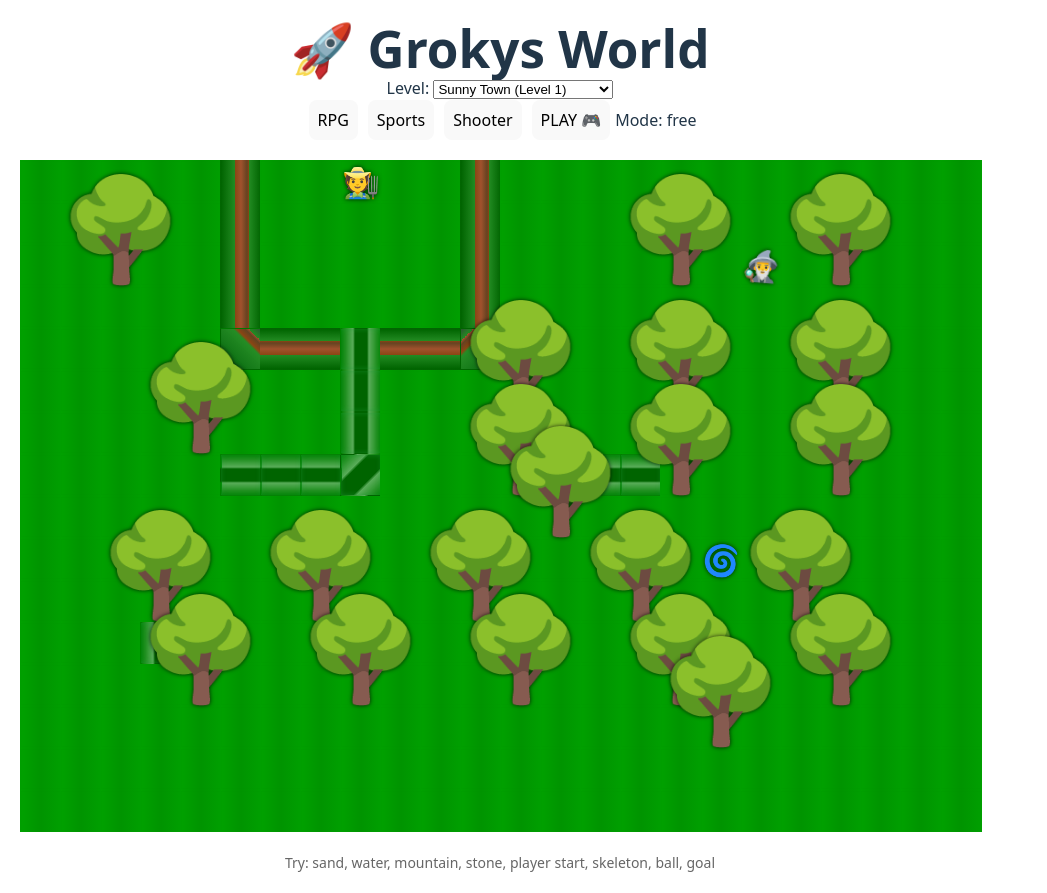
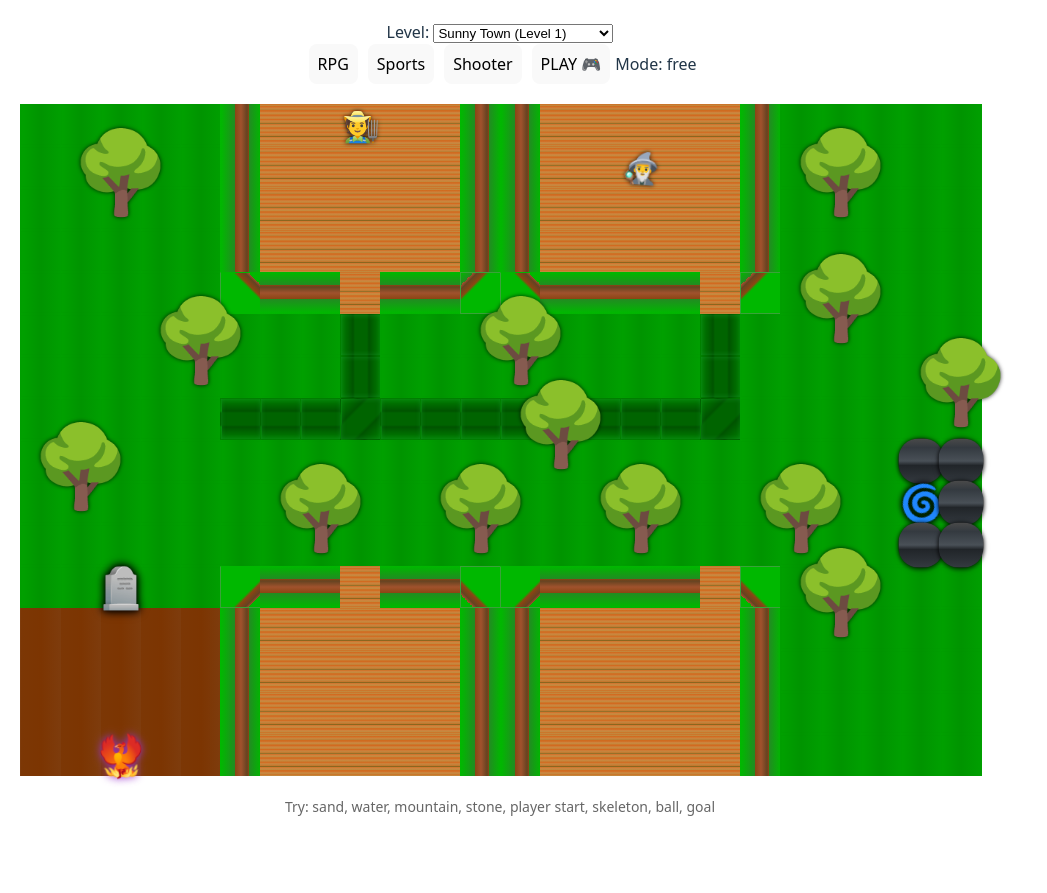
Before and after one commit to MagicalHex/GrokysWorld, a React (Vite) app: page / in a window 1280 px wide. Shown: the whole page, without its empty margins (0-1047 px from the left). After the commit the page ends 837 px from the top, so only its background shows below. Built offline with nearby package versions, Linux system fonts and the light colour scheme.

Commit message:
added more objects and terrains. Made it possible to add 'stone' as pure css and not emoji

```diff
--- a/public/maps/town.json
+++ b/public/maps/town.json
@@ -1,49 +1,47 @@
 {
   "name": "Sunny Town",
   "grid": [
-    ["lightgrass", "lightgrass", "lightgrass", "lightgrass", "lightgrass", "timberwallup", "lightgrass", "lightgrass", "lightgrass", "lightgrass", "lightgrass", "timberwallup", "lightgrass", "lightgrass", "lightgrass", "lightgrass", "lightgrass", "lightgrass", "lightgrass", "lightgrass", "lightgrass", "lightgrass", "lightgrass", "lightgrass"],
-    ["lightgrass", "lightgrass", "lightgrass", "lightgrass", "lightgrass", "timberwallup", "lightgrass", "lightgrass", "lightgrass", "lightgrass", "lightgrass", "timberwallup", "lightgrass", "lightgrass", "lightgrass", "lightgrass", "lightgrass", "lightgrass", "lightgrass", "lightgrass", "lightgrass", "lightgrass", "lightgrass", "lightgrass"],
-    ["lightgrass", "lightgrass", "lightgrass", "lightgrass", "lightgrass", "timberwallup", "lightgrass", "lightgrass", "lightgrass", "lightgrass", "lightgrass", "timberwallup", "lightgrass", "lightgrass", "lightgrass", "lightgrass", "lightgrass", "lightgrass", "lightgrass", "lightgrass", "lightgrass", "lightgrass", "lightgrass", "lightgrass"],
-    ["lightgrass", "lightgrass", "lightgrass", "lightgrass", "lightgrass", "timberwallup", "lightgrass", "lightgrass", "lightgrass", "lightgrass", "lightgrass", "timberwallup", "lightgrass", "lightgrass", "lightgrass", "lightgrass", "lightgrass", "lightgrass", "lightgrass", "lightgrass", "lightgrass", "lightgrass", "lightgrass", "lightgrass"],
-    ["lightgrass", "lightgrass", "lightgrass", "lightgrass", "lightgrass", "timberwallcornerleft", "timberwallside", "timberwallside", "grasspathup", "timberwallside", "timberwallside", "timberwallcornerright", "lightgrass", "lightgrass", "lightgrass", "lightgrass", "lightgrass", "lightgrass", "lightgrass", "lightgrass", "lightgrass", "lightgrass", "lightgrass", "lightgrass"],
-    ["lightgrass", "lightgrass", "lightgrass", "lightgrass", "lightgrass", "lightgrass", "lightgrass", "lightgrass", "grasspathup", "lightgrass", "lightgrass", "lightgrass", "lightgrass", "lightgrass", "lightgrass", "lightgrass", "lightgrass", "lightgrass", "lightgrass", "lightgrass", "lightgrass", "lightgrass", "lightgrass", "lightgrass"],
-    ["lightgrass", "lightgrass", "lightgrass", "lightgrass", "lightgrass", "lightgrass", "lightgrass", "lightgrass", "grasspathup", "lightgrass", "lightgrass", "lightgrass", "lightgrass", "lightgrass", "lightgrass", "lightgrass", "lightgrass", "lightgrass", "lightgrass", "lightgrass", "lightgrass", "lightgrass", "lightgrass", "lightgrass"],
-    ["lightgrass", "lightgrass", "lightgrass", "lightgrass", "lightgrass", "grasspathside", "grasspathside", "grasspathside", "grasspathcornerright", "lightgrass", "lightgrass", "lightgrass", "lightgrass", "grasspathside", "grasspathside", "grasspathside", "lightgrass", "lightgrass", "lightgrass", "lightgrass", "lightgrass", "lightgrass", "lightgrass", "lightgrass"],
+    ["lightgrass", "lightgrass", "lightgrass", "lightgrass", "lightgrass", "timberwallup", "timberfloor", "timberfloor", "timberfloor", "timberfloor", "timberfloor", "timberwallup", "timberwallup", "timberfloor", "timberfloor", "timberfloor", "timberfloor", "timberfloor", "timberwallup", "lightgrass", "lightgrass", "lightgrass", "lightgrass", "lightgrass"],
+    ["lightgrass", "lightgrass", "lightgrass", "lightgrass", "lightgrass", "timberwallup", "timberfloor", "timberfloor", "timberfloor", "timberfloor", "timberfloor", "timberwallup", "timberwallup", "timberfloor", "timberfloor", "timberfloor", "timberfloor", "timberfloor", "timberwallup", "lightgrass", "lightgrass", "lightgrass", "lightgrass", "lightgrass"],
+    ["lightgrass", "lightgrass", "lightgrass", "lightgrass", "lightgrass", "timberwallup", "timberfloor", "timberfloor", "timberfloor", "timberfloor", "timberfloor", "timberwallup", "timberwallup", "timberfloor", "timberfloor", "timberfloor", "timberfloor", "timberfloor", "timberwallup", "lightgrass", "lightgrass", "lightgrass", "lightgrass", "lightgrass"],
+    ["lightgrass", "lightgrass", "lightgrass", "lightgrass", "lightgrass", "timberwallup", "timberfloor", "timberfloor", "timberfloor", "timberfloor", "timberfloor", "timberwallup", "timberwallup", "timberfloor", "timberfloor", "timberfloor", "timberfloor", "timberfloor", "timberwallup", "lightgrass", "lightgrass", "lightgrass", "lightgrass", "lightgrass"],
+    ["lightgrass", "lightgrass", "lightgrass", "lightgrass", "lightgrass", "timberwallcornerleft", "timberwallside", "timberwallside", "timberfloor", "timberwallside", "timberwallside", "timberwallcornerright", "timberwallcornerleft", "timberwallside", "timberwallside", "timberwallside", "timberwallside", "timberfloor", "timberwallcornerright", "lightgrass", "lightgrass", "lightgrass", "lightgrass", "lightgrass"],
+    ["lightgrass", "lightgrass", "lightgrass", "lightgrass", "lightgrass", "lightgrass", "lightgrass", "lightgrass", "grasspathup", "lightgrass", "lightgrass", "lightgrass", "lightgrass", "lightgrass", "lightgrass", "lightgrass", "lightgrass", "grasspathup", "lightgrass", "lightgrass", "lightgrass", "lightgrass", "lightgrass", "lightgrass"],
+    ["lightgrass", "lightgrass", "lightgrass", "lightgrass", "lightgrass", "lightgrass", "lightgrass", "lightgrass", "grasspathup", "lightgrass", "lightgrass", "lightgrass", "lightgrass", "lightgrass", "lightgrass", "lightgrass", "lightgrass", "grasspathup", "lightgrass", "lightgrass", "lightgrass", "lightgrass", "lightgrass", "lightgrass"],
+    ["lightgrass", "lightgrass", "lightgrass", "lightgrass", "lightgrass", "grasspathside", "grasspathside", "grasspathside", "grasspathcornerright", "grasspathside", "grasspathside", "grasspathside", "grasspathside", "grasspathside", "grasspathside", "grasspathside", "grasspathside", "grasspathcornerright", "lightgrass", "lightgrass", "lightgrass", "lightgrass", "lightgrass", "lightgrass"],
     ["lightgrass", "lightgrass", "lightgrass", "lightgrass", "lightgrass", "lightgrass", "lightgrass", "lightgrass", "lightgrass", "lightgrass", "lightgrass", "lightgrass", "lightgrass", "lightgrass", "lightgrass", "lightgrass", "lightgrass", "lightgrass", "lightgrass", "lightgrass", "lightgrass", "lightgrass", "lightgrass", "lightgrass"],
     ["lightgrass", "lightgrass", "lightgrass", "lightgrass", "lightgrass", "lightgrass", "lightgrass", "lightgrass", "lightgrass", "lightgrass", "lightgrass", "lightgrass", "lightgrass", "lightgrass", "lightgrass", "lightgrass", "lightgrass", "lightgrass", "lightgrass", "lightgrass", "lightgrass", "lightgrass", "lightgrass", "lightgrass"],
     ["lightgrass", "lightgrass", "lightgrass", "lightgrass", "lightgrass", "lightgrass", "lightgrass", "lightgrass", "lightgrass", "lightgrass", "lightgrass", "lightgrass", "lightgrass", "lightgrass", "lightgrass", "lightgrass", "lightgrass", "lightgrass", "lightgrass", "lightgrass", "lightgrass", "lightgrass", "lightgrass", "lightgrass"],
-    ["lightgrass", "lightgrass", "lightgrass", "grasspathup", "lightgrass", "lightgrass", "lightgrass", "lightgrass", "lightgrass", "lightgrass", "lightgrass", "lightgrass", "lightgrass", "lightgrass", "lightgrass", "lightgrass", "lightgrass", "lightgrass", "lightgrass", "lightgrass", "lightgrass", "lightgrass", "lightgrass", "lightgrass"],
-    ["lightgrass", "lightgrass", "lightgrass", "lightgrass", "lightgrass", "lightgrass", "lightgrass", "lightgrass", "lightgrass", "lightgrass", "lightgrass", "lightgrass", "lightgrass", "lightgrass", "lightgrass", "lightgrass", "lightgrass", "lightgrass", "lightgrass", "lightgrass", "lightgrass", "lightgrass", "lightgrass", "lightgrass"],
-    ["lightgrass", "lightgrass", "lightgrass", "lightgrass", "lightgrass", "lightgrass", "lightgrass", "lightgrass", "lightgrass", "lightgrass", "lightgrass", "lightgrass", "lightgrass", "lightgrass", "lightgrass", "lightgrass", "lightgrass", "lightgrass", "lightgrass", "lightgrass", "lightgrass", "lightgrass", "lightgrass", "lightgrass"],
-    ["lightgrass", "lightgrass", "lightgrass", "lightgrass", "lightgrass", "lightgrass", "lightgrass", "lightgrass", "lightgrass", "lightgrass", "lightgrass", "lightgrass", "lightgrass", "lightgrass", "lightgrass", "lightgrass", "lightgrass", "lightgrass", "lightgrass", "lightgrass", "lightgrass", "lightgrass", "lightgrass", "lightgrass"],
-    ["lightgrass", "lightgrass", "lightgrass", "lightgrass", "lightgrass", "lightgrass", "lightgrass", "lightgrass", "lightgrass", "lightgrass", "lightgrass", "lightgrass", "lightgrass", "lightgrass", "lightgrass", "lightgrass", "lightgrass", "lightgrass", "lightgrass", "lightgrass", "lightgrass", "lightgrass", "lightgrass", "lightgrass"]
+    ["lightgrass", "lightgrass", "lightgrass", "lightgrass", "lightgrass", "timberwallcornerleftup", "timberwallside", "timberwallside", "timberfloor", "timberwallside", "timberwallside", "timberwallcornerrightup", "timberwallcornerleftup", "timberwallside", "timberwallside", "timberwallside", "timberwallside", "timberfloor", "timberwallcornerrightup", "lightgrass", "lightgrass", "lightgrass", "lightgrass", "lightgrass"],
+    ["soilbrown", "soilbrown", "soilbrown", "soilbrown", "soilbrown", "timberwallup", "timberfloor", "timberfloor", "timberfloor", "timberfloor", "timberfloor", "timberwallup", "timberwallup", "timberfloor", "timberfloor", "timberfloor", "timberfloor", "timberfloor", "timberwallup", "lightgrass", "lightgrass", "lightgrass", "lightgrass", "lightgrass"],
+    ["soilbrown", "soilbrown", "soilbrown", "soilbrown", "soilbrown", "timberwallup", "timberfloor", "timberfloor", "timberfloor", "timberfloor", "timberfloor", "timberwallup", "timberwallup", "timberfloor", "timberfloor", "timberfloor", "timberfloor", "timberfloor", "timberwallup", "lightgrass", "lightgrass", "lightgrass", "lightgrass", "lightgrass"],
+    ["soilbrown", "soilbrown", "soilbrown", "soilbrown", "soilbrown", "timberwallup", "timberfloor", "timberfloor", "timberfloor", "timberfloor", "timberfloor", "timberwallup", "timberwallup", "timberfloor", "timberfloor", "timberfloor", "timberfloor", "timberfloor", "timberwallup", "lightgrass", "lightgrass", "lightgrass", "lightgrass", "lightgrass"],
+    ["soilbrown", "soilbrown", "soilbrown", "soilbrown", "soilbrown", "timberwallup", "timberfloor", "timberfloor", "timberfloor", "timberfloor", "timberfloor", "timberwallup", "timberwallup", "timberfloor", "timberfloor", "timberfloor", "timberfloor", "timberfloor", "timberwallup", "lightgrass", "lightgrass", "lightgrass", "lightgrass", "lightgrass"]
   ],
   "objects": {
     "8,0": "farmer",
     "2,2": "treeobject",
-    "18,2": "merchant",
-    "16,2": "treeobject",
+    "2,11": "gravestoneobject",
+    "15,1": "merchant",
     "20,2": "treeobject",
-    "12,5": "treeobject",
-    "16,5": "treeobject",
     "20,5": "treeobject",
     "4,6": "treeobject",
-    "12,7": "treeobject",
-    "16,7": "treeobject",
-    "20,7": "treeobject",
-    "3,10": "treeobject",
+    "12,6": "treeobject",
+    "23,7": "treeobject",
+    "1,9": "treeobject",
     "7,10": "treeobject",
     "11,10": "treeobject",
     "15,10": "treeobject",
     "19,10": "treeobject",
-    "4,12": "treeobject",
-    "8,12": "treeobject",
-    "12,12": "treeobject",
-    "16,12": "treeobject",
     "20,12": "treeobject",
     "10,9": "wizard",
     "13,8": "treeobject",
-    "17,13": "treeobject",
-    "17,9": "portal-to-2"
+    "22,9": "portal-to-2",
+    "22,8": "darkstoneobject",
+    "23,8": "darkstoneobject",
+    "23,9": "darkstoneobject",
+    "23,10": "darkstoneobject",
+    "22,10": "darkstoneobject",
+    "2,15": "phoenixbird"
   }
 }
--- a/public/maps/wilderness.json
+++ b/public/maps/wilderness.json
@@ -19,6 +19,23 @@
     ["darkgrass", "darkgrass", "darkgrass", "darkgrass", "darkgrass", "darkgrass", "darkgrass", "darkgrass", "darkgrass", "darkgrass", "darkgrass", "darkgrass", "darkgrass", "darkgrass", "darkgrass", "darkgrass", "darkgrass", "darkgrass", "darkgrass", "darkgrass", "darkgrass", "darkgrass", "darkgrass", "darkgrass"]
   ],
   "objects": {
-    "10,8": "darktreeobject"
+    "0,0": "portal-to-1",
+    "8,3": "darktreeobject",
+    "10,14": "darktreeobject",
+    "12,8": "darktreeobject",
+    "14,1": "darkpinetreeobject",
+    "19,8": "darkpinetreeobject",
+    "14,14": "darkpinetreeobject",
+    "16,8": "darktreeobject",
+    "18,10": "darkpinetreeobject",
+    "13,6": "darktreeobject",
+    "5,12": "darktreeobject",
+    "7,11": "darkpinetreeobject",
+    "20,4": "darktreeobject",
+    "22,7": "darkpinetreeobject",
+    "3,9": "darktreeobject",
+    "19,13": "darktreeobject",
+    "21,2": "spider",
+    "21,14": "spider"
   }
 }
--- a/src/App.jsx
+++ b/src/App.jsx
@@ -64,7 +64,7 @@
   return (
     <div className="App">
       <header>
-        <h1 className="grokysworld">🚀 Grokys World</h1>
+        {/* <h1 className="grokysworld">🚀 Grokys World</h1> */}
         <div>
           {renderSelector()}
           <button onClick={() => setMode('rpg')}>RPG</button>
--- a/src/components/EditWorld.css
+++ b/src/components/EditWorld.css
@@ -3,14 +3,15 @@
   gap: 0;
   margin: 0 auto;
   justify-content: center;
+    background: black;
 }
 
-.play-grid {
+/* .play-grid {
   display: grid;
   gap: 0;
   margin: 0 auto;
   justify-content: center;
-}
+} */
 
 .tile {
   border: 1px solid transparent;
--- a/src/components/Objects.css
+++ b/src/components/Objects.css
@@ -81,9 +81,11 @@
   filter: drop-shadow(0 0 4px #8B0000);
 }
 .object.spider {
-  font-size: 26px;
+font-size: 30px;
   animation: spider-crawl 1s ease-in-out infinite;
   filter: drop-shadow(0 0 3px #8B008B);
+  color: #383838;
+  text-shadow: 0px 0px 1px black;
 }
 /* === ITEMS === */
 .object.ball {
@@ -121,15 +123,40 @@
 
 /* === ENVIRONMENT === */
 .object.treeobject {
-  font-size: 100px;
+  font-size: 80px;
+  top: -50%;
+}
+.object.pinetreeobject {
+  font-size: 80px;
   top: -50%;
 }
 .object.darktreeobject {
-  font-size: 100px;
+  font-size: 80px;
   top: -50%;
   color: #00640087;
   /* background: black; */
   text-shadow: 0px 0px 10px black;
+}
+.object.darkpinetreeobject {
+  font-size: 80px;
+  top: -50%;
+  color: #00640087;
+  /* background: black; */
+  text-shadow: 0px 0px 10px black;
+}
+.object.gravestoneobject {
+  font-size: 40px;
+  text-shadow: 0px 0px 10px black;
+}
+.object.phoenixbird {
+  font-size: 40px;
+  animation: sway 3s ease-in-out infinite;
+  filter: drop-shadow(0 0 4px #9932CC);
+}
+.object.fireobject {
+  font-size: 35px;
+  animation: potion-bubble 3s ease-in-out infinite;
+  filter: drop-shadow(0 0 4px #9932CC);
 }
 /* === GOALS === */
 .object.goal {
@@ -137,17 +164,32 @@
   animation: goal-glow 2s ease-in-out infinite;
   filter: drop-shadow(0 0 5px #FF4500);
 }
-/* .object['portal-to-1'],
-.object['portal-to-2'],
-.object['portal-to-3'],
-.object['portal-to-4'],
-.object['portal-to-5'] {
+.portal-to-1 {
+  font-size: 32px;
+  animation: portal-swirl 3s ease-in-out infinite;
+  /* filter: drop-shadow(0 0 6px #00FFFF); */
+  text-shadow: 0px 0px 6px green;
+}
+.portal-to-2,
+.portal-to-3,
+.portal-to-4,
+.portal-to-5 {
+  font-size: 32px;
+  animation: portal-swirl 3s ease-in-out infinite;
+  /* filter: drop-shadow(0 0 6px #00FFFF); */
+  text-shadow: 0px 0px 6px black;
+}
+/* .object[portalto1],
+.object[portal-to-2],
+.object[portal-to-3],
+.object[portal-to-4],
+.object[portal-to-5] {
   font-size: 32px;
   animation: portal-swirl 3s ease-in-out infinite;
   filter: drop-shadow(0 0 6px #00FFFF);
 } */
 .object.ladder {
-  font-size: 26px;
+  font-size: 40px;
   animation: ladder-climb 2s ease-in-out infinite;
 }
 
@@ -187,3 +229,49 @@
 @keyframes goal-glow { 0%, 100% { filter: drop-shadow(0 0 5px #FF4500); } 50% { filter: drop-shadow(0 0 10px #FF4500); } }
 @keyframes portal-swirl { 0% { transform: translate(-50%, -50%) rotate(0deg) scale(1); } 100% { transform: translate(-50%, -50%) rotate(360deg) scale(1.1); } }
 @keyframes ladder-climb { 0%, 100% { opacity: 1; } 50% { opacity: 0.8; } }
+
+/* OBJECTS THAT ARE CREATED BY PURE CSS */
+/* DARK STONE (Your exact design!) */
+.object.darkstoneobject {
+    background-color: #343a40;
+    background-image: linear-gradient(to bottom, #4a4a4a 0%, #343a40 20%, #495057 50%, #212529 60%, #343a40 100%), radial-gradient(circle at 25% 25%, #1a1a1a 1px, #000000 1px), radial-gradient(circle at 75% 75%, #000000 1px, transparent 1px);
+    border-radius: 20px;
+    box-shadow: 0 2px 4px rgba(0, 0, 0, 0.3);
+    width: 45px;
+    height: 45px;
+}
+
+/* LIGHT STONE */
+.object.lightstoneobject {
+  background-color: #adb5bd;
+  background-image:
+    linear-gradient(to bottom, #dee2e6 0%, #adb5bd 20%, #ced4da 50%, #6c757d 60%, #adb5bd 100%),
+    radial-gradient(circle at 25% 25%, #6c757d 1px, #495057 1px),
+    radial-gradient(circle at 75% 75%, #495057 1px, transparent 1px);
+  border-radius: 8px;
+      width: 40px;
+    height: 40px;
+}
+
+/* MEDIUM STONE */
+.object.stoneobject {
+    border-radius: 6px;
+    width: 40px;
+    height: 40px;
+    background-image: linear-gradient(to bottom right, #646464 0%, #343a40 20%, #495057 50%, #3e3e3e 60%, #696969 100%), radial-gradient(circle at 25% 25%, #6e6e6e 1px, #7f7c7c 1px), radial-gradient(circle at 75% 75%, #5a5a5a 1px, #7f7f7f 1px);
+}
+
+/* LARGE ROCK */
+.object.rockobject {
+  background-color: #495057;
+  background-image:
+    linear-gradient(45deg, #6c757d 0%, #495057 50%, #343a40 100%),
+    radial-gradient(circle at 30% 70%, #212529 2px, transparent 2px);
+  border-radius: 50%;
+  width: 110%;
+  height: 110%;
+  margin: -5%;
+  z-index: 2;
+      width: 40px;
+    height: 40px;
+}
--- a/src/components/PlayMode.css
+++ b/src/components/PlayMode.css
@@ -5,6 +5,7 @@
 .play-grid {
   display: grid;
   gap: 0;
+  background: black;
 }
 
 .play-grid .tile {
--- a/src/components/Terrains.css
+++ b/src/components/Terrains.css
@@ -30,6 +30,10 @@
 .tile.grasspathside {
   background: linear-gradient(to top, green 0%, #008000a6 30%, darkgreen 35%, darkgreen 65%, #008000a6 70%, green 100%);
   box-shadow: inset 0 0px 5px #209d3d78;
+}
+
+.tile.soilbrown {
+  background: linear-gradient(to right, #7c3705 0%, #7c3502 50%, #7e3c0d 100%);
 }
 
 /* 🏜️ SAND - Warm desert glow */
@@ -101,56 +105,86 @@
 } */
  .tile.timberwallup {
     background: linear-gradient(to right,
-        darkgreen 0%,      /* FLAT Green start */
+        #00b800 0%,      /* FLAT Green start */
         #228B22 35%,     /* FLAT Green block */
         #8B4513 35%,     /* 3D Brown start */
         #A0522D 50%,     /* LIGHTER Brown (highlight) */
         #654321 65%,     /* DARKER Brown (shadow) */
         #8B4513 70%,     /* 3D Brown end */
         #228B22 70%,     /* FLAT Green end */
-        darkgreen 100%     /* FLAT Green */
+      #00b800 100%     /* FLAT Green */
     );
 }
 .tile.timberwallcornerleft {
   background: linear-gradient(to bottom left,
-    #2C5530 0%,      /* Dark green - TOP edge */
+    #00b800 0%,      /* Dark green - TOP edge */
+    #00b800 15%,     /* FLAT Green - TIGHTER block */
+    #8B4513 15%,     /* 3D Brown start */
+    #A0522D 15%,     /* LIGHTER Brown (highlight) */
+    #654321 20%,     /* DARKER Brown (shadow) */
+    #8B4513 30%,     /* 3D Brown end */
+    #00b800 35%,     /* FLAT Green */
+    #00b800  100%     /* Dark green - RIGHT edge */
+);
+    border-top: 1px solid #00b800;
+    border-bottom: 1px solid #00b800;
+    border-left: 1px solid #39a339;
+  /* box-shadow: inset 0 1px 4px rgb(9, 131, 0); */
+}
+.tile.timberwallcornerright {
+  background: linear-gradient(to bottom right,
+    #00b800 0%,      /* Dark green - TOP edge */
     #228B22 15%,     /* FLAT Green - TIGHTER block */
     #8B4513 15%,     /* 3D Brown start */
     #A0522D 15%,     /* LIGHTER Brown (highlight) */
     #654321 20%,     /* DARKER Brown (shadow) */
     #8B4513 30%,     /* 3D Brown end */
-    #228b22fc 35%,     /* FLAT Green */
-    #006009  100%     /* Dark green - RIGHT edge */
+    #00b800 35%,     /* FLAT Green */
+    #00b800  100%     /* Dark green - RIGHT edge */
 );
-    border-top: 1px solid #007900;
-    border-bottom: 1px solid darkgreen;
-    border-left: 1px solid darkgreen;
+  border: 1px solid #39a339;
   /* box-shadow: inset 0 1px 4px rgb(9, 131, 0); */
 }
-.tile.timberwallcornerright {
-  background: linear-gradient(to bottom right,
-    #2C5530 0%,      /* Dark green - TOP edge */
-    #228B22 15%,     /* FLAT Green - TIGHTER block */
+.tile.timberwallcornerrightup {
+  background: linear-gradient(to top right,
+    #00b800 0%,      /* Dark green - TOP edge */
+    #00b800 15%,     /* FLAT Green - TIGHTER block */
     #8B4513 15%,     /* 3D Brown start */
     #A0522D 15%,     /* LIGHTER Brown (highlight) */
     #654321 20%,     /* DARKER Brown (shadow) */
     #8B4513 30%,     /* 3D Brown end */
-    #228b22fc 35%,     /* FLAT Green */
-    #006009  100%     /* Dark green - RIGHT edge */
+    #00b800 35%,     /* FLAT Green */
+    #00b800  100%     /* Dark green - RIGHT edge */
 );
-  border: 1px solid rgb(0, 100, 0);
+  border: 1px solid #39a339;
+  /* box-shadow: inset 0 1px 4px rgb(9, 131, 0); */
+}
+.tile.timberwallcornerleftup {
+  background: linear-gradient(to top left,
+    #00b800 0%,      /* Dark green - TOP edge */
+    #00b800 15%,     /* FLAT Green - TIGHTER block */
+    #8B4513 15%,     /* 3D Brown start */
+    #A0522D 15%,     /* LIGHTER Brown (highlight) */
+    #654321 20%,     /* DARKER Brown (shadow) */
+    #8B4513 30%,     /* 3D Brown end */
+    #00b800 35%,     /* FLAT Green */
+    #00b800  100%     /* Dark green - RIGHT edge */
+);
+    border-top: 1px solid #00b800;
+    border-bottom: 1px solid #39a339;
+    border-left: 1px solid #39a339;
   /* box-shadow: inset 0 1px 4px rgb(9, 131, 0); */
 }
  .tile.timberwallside {
     background: linear-gradient(to top,
-        darkgreen 0%,      /* FLAT Green start */
+        #00b800 0%,      /* FLAT Green start */
         #228B22 35%,     /* FLAT Green block */
         #8B4513 35%,     /* 3D Brown start */
         #A0522D 50%,     /* LIGHTER Brown (highlight) */
         #654321 65%,     /* DARKER Brown (shadow) */
         #8B4513 70%,     /* 3D Brown end */
         #228B22 70%,     /* FLAT Green end */
-        darkgreen 100%     /* FLAT Green */
+        #00b600 100%     /* FLAT Green */
     );
 }
 /* Timber WALL */
@@ -167,9 +201,53 @@
 } */
 
 /* Timber FLOOR (inside house) */
+.tile.timberfloor-oak {
+    background: /* PLANKS 1, 2, 3 - Horizontal 3D timber */ repeating-linear-gradient(to top, /* PLANK 1 */ #8B4513 0%, /* Base brown */ #A0522D 3%, /* Highlight */ #654321 6%, /* Shadow */ #8B4513 10%, /* Base end */ /* GAP */ #b39a7800 10%, /* Light wood gap */ #d2b48c00 11%, /* PLANK 2 */ #8B4513 11%, /* Base brown */ #A0522D 14%, /* Highlight */ #654321 17%, /* Shadow */ #8B4513 21%, /* Base end */ /* GAP */ #744200 21%, /* Light wood gap */ #955500 22%, /* PLANK 3 */ #8B4513 22%, /* Base brown */ #A0522D 25%, /* Highlight */ #654321 28%, /* Shadow */ #8B4513 32% /* Base end */), /* VERTICAL GRAIN (texture on planks) */ repeating-linear-gradient(to bottom, transparent 0px, rgba(101, 67, 33, 0.3) 1px, transparent 2px);
+}
 .tile.timberfloor {
-    background: linear-gradient(to right,
-        #DEB887 0%, #D2B48C 50%, #DEB887 100%);
+    background:
+        /* PLANKS 1, 2, 3 - Horizontal 3D LIGHT OAK */
+        repeating-linear-gradient(
+            to top,
+            /* PLANK 1 */
+            #D2691E 0%,    /* OAK Base (golden brown) */
+            #c2893e 3%,    /* OAK Highlight (warm light) */
+            #CD853F 6%,    /* OAK Shadow (medium brown) */
+            #D2691E 10%,   /* OAK Base end */
+
+            /* GAP */
+            #b18432 10%,   /* OAK Gap (very light wood) */
+            #a27d38 11%,
+
+            /* PLANK 2 */
+            #D2691E 11%,   /* OAK Base */
+            #c38a3e 14%,   /* OAK Highlight */
+            #CD853F 17%,   /* OAK Shadow */
+            #D2691E 21%,   /* OAK Base end */
+
+            /* GAP */
+            #876119 21%,   /* OAK Gap */
+            #9c752e 22%,
+
+            /* PLANK 3 */
+            #D2691E 22%,   /* OAK Base */
+            #ba8238 25%,   /* OAK Highlight */
+            #CD853F 28%,   /* OAK Shadow */
+            #D2691E 32%    /* OAK Base end */
+        ),
+
+        /* LIGHT OAK GRAIN */
+        repeating-linear-gradient(
+            to bottom,
+            transparent 0px,
+            rgba(210, 105, 30, 0.2) 1px,   /* Lighter grain */
+            transparent 2px
+        );
+
+    /* OAK 3D DEPTH */
+    /* box-shadow:
+        inset 0 1px 2px rgba(222, 184, 135, 0.4),
+        inset 0 -1px 2px rgba(205, 133, 63, 0.5); */
 }
 /* 🧱 WALL - Stone texture gradient */
 .tile.wall {
@@ -188,7 +266,7 @@
 
 /* 🪨 DARKSTONE - Darker craggy gray rock texture */
 .tile.darkstone {
-  background:
+  /* background:
     linear-gradient(to bottom right,
       #4a4a4a33 0%,
       #343a4080 20%,
@@ -199,7 +277,9 @@
     radial-gradient(circle at 25% 25%, #1a1a1a 1px, #00000000 1px),
     radial-gradient(circle at 75% 75%, #000000 1px, #00000000 1px);
   box-shadow: inset 0 0 3px #212529;
-  border: 1px solid transparent;
+  border: 1px solid transparent; */
+  background: linear-gradient(to bottom, #4a4a4a 0%, #343a40 20%, #495057 50%, #212529 60%, #343a40 100%), radial-gradient(circle at 25% 25%, #1a1a1a 1px, #000000 1px), radial-gradient(circle at 75% 75%, #000000 1px, #00000000 1px);
+  /* border-radius: 10px; */
 }
 
 /* 🪨 STONE PILLAR - Rounded craggy gray rock */
@@ -209,7 +289,7 @@
   radial-gradient(circle at 75% 75%, #000000 1px, #00000000 1px);
   box-shadow: inset 0 0px 1px #6c757d;
   border: 1px solid transparent;
-  border-radius: 20px;
+  /* border-radius: 20px; */
 }
 
 /* 🎯 GOAL - Fiery red gradient */
--- a/src/components/Terrains.jsx
+++ b/src/components/Terrains.jsx
@@ -4,6 +4,8 @@
   darkgrass: '#28a745',
   lightgrass: '#28a745',
   grassnowalk: '#28a745',
+
+  soilbrown: '#7c3502',
 
   // SAND
   sand: '#ffc107',
@@ -24,6 +26,8 @@
   timberwallside: '#28a745',
   timberwallcornerleft: '#28a745',
   timberwallcornerright: '#28a745',
+  timberwallcornerleftup: '#28a745',
+  timberwallcornerrightup: '#28a745',
   timberfloor: '#28a745',
 
   // ✅ PATHS
```
Also changed, not shown: src/components/EditWorld.jsx (+7 -6 lines), src/components/Objects.jsx (+11 -2 lines).
